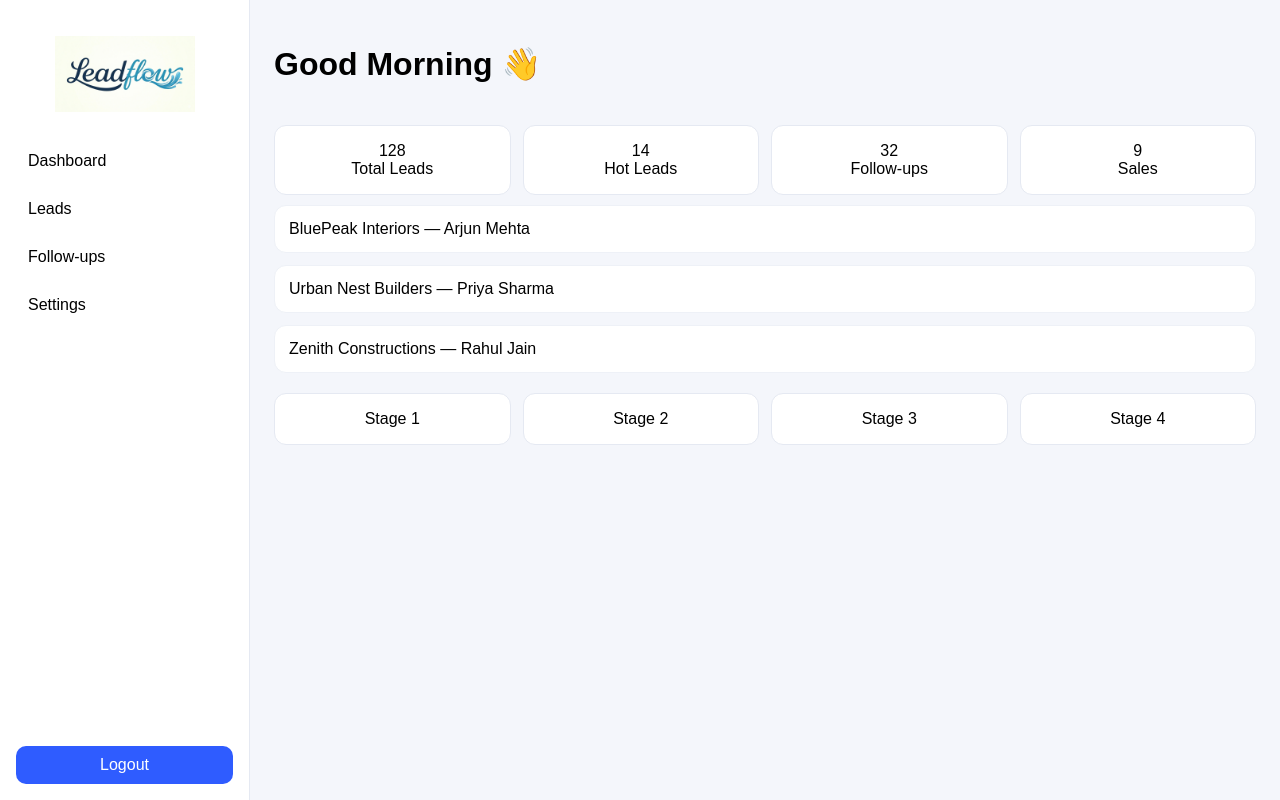
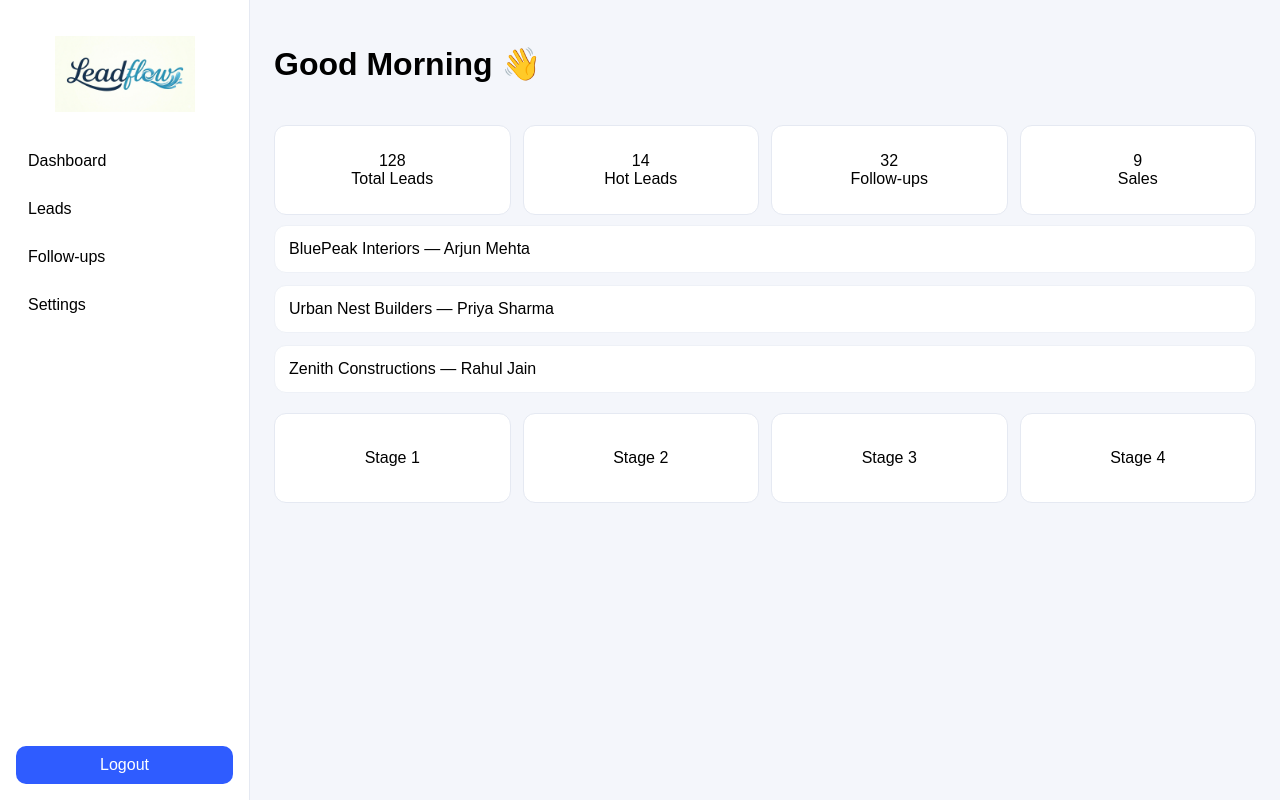
Before and after one commit to stirr3dz3phyr-ship-it/LeadFlow-WarMachine, a React (Vite) app: page / in a window 1280 px wide. Built offline with nearby package versions, Linux system fonts and the light colour scheme.

Commit message:
Update styles.css

```diff
--- a/src/styles.css
+++ b/src/styles.css
@@ -112,7 +112,13 @@ html, body {
   border-radius: 12px;
 
   padding: 16px;
+
   text-align: center;
+
+  min-height: 90px;   /* key fix */
+  display: flex;
+  flex-direction: column;
+  justify-content: center;
 }
 
 .kpi-card h2 {
```
